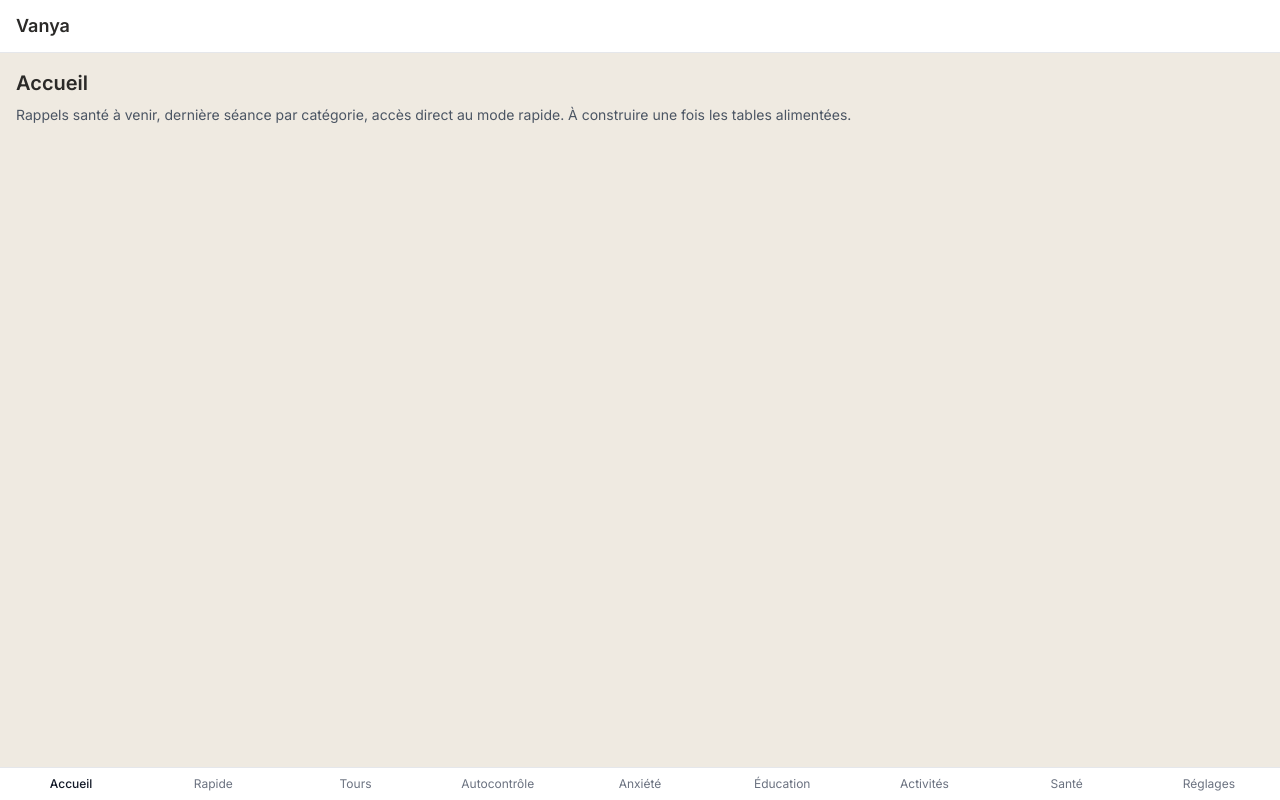
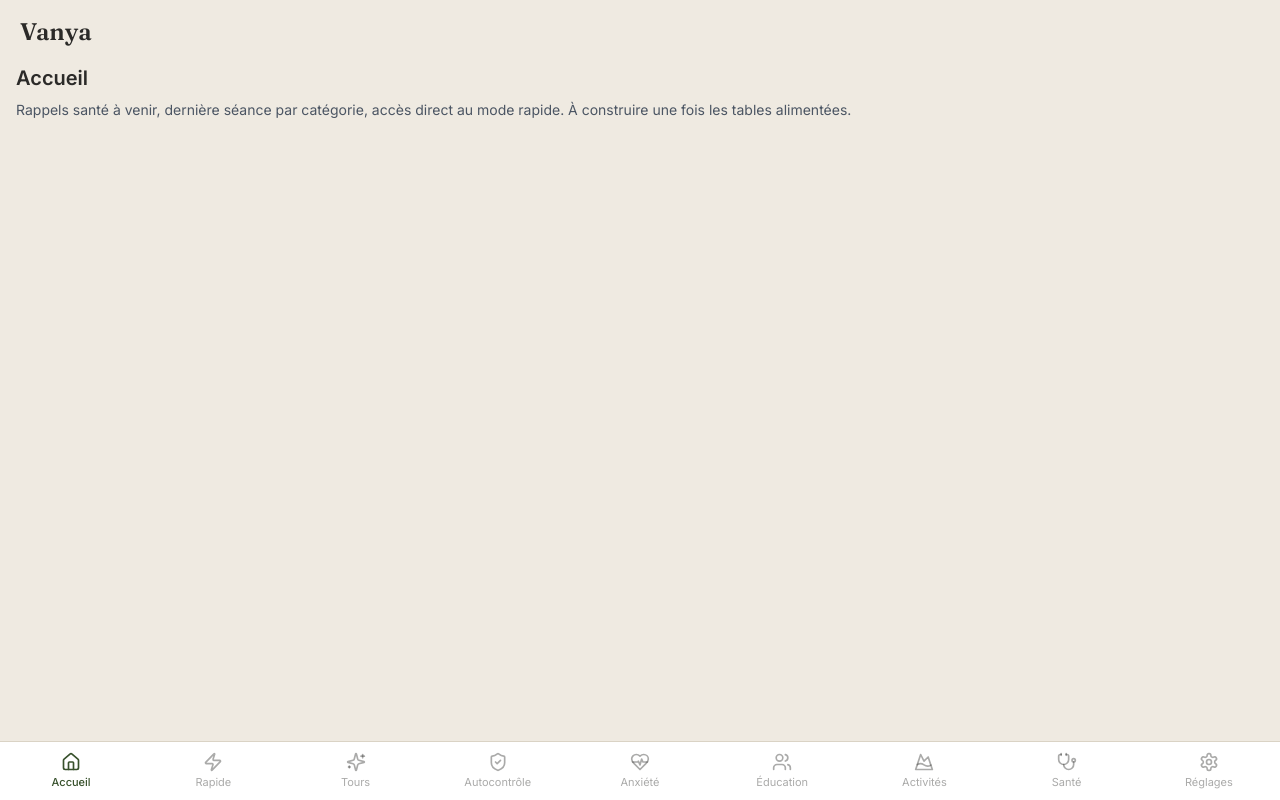
Before and after one commit to Rebbe33/dog-app, a React (Vite) app: page / in a window 1280 px wide. Built offline with nearby package versions, Linux system fonts and the light colour scheme; no server answers.

Commit message:
Add icons to navigation items in App component

```diff
--- a/src/App.tsx
+++ b/src/App.tsx
@@ -1,4 +1,5 @@
 import { Routes, Route, NavLink } from 'react-router-dom'
+import { Home, Zap, Sparkles, ShieldCheck, HeartPulse, Users, MountainSnow, Stethoscope, Settings } from 'lucide-react'
 import Accueil from './pages/Accueil'
 import ModeRapide from './pages/ModeRapide'
 import Tours from './pages/Tours'
@@ -11,25 +12,25 @@ import Sante from './pages/Sante'
 import Reglages from './pages/Reglages'
 
 const NAV_ITEMS = [
-  { to: '/', label: 'Accueil' },
-  { to: '/rapide', label: 'Rapide' },
-  { to: '/tours', label: 'Tours' },
-  { to: '/autocontrole', label: 'Autocontrôle' },
-  { to: '/anxiete', label: 'Anxiété' },
-  { to: '/education', label: 'Éducation' },
-  { to: '/activites', label: 'Activités' },
-  { to: '/sante', label: 'Santé' },
-  { to: '/reglages', label: 'Réglages' },
+  { to: '/', label: 'Accueil', icon: Home },
+  { to: '/rapide', label: 'Rapide', icon: Zap },
+  { to: '/tours', label: 'Tours', icon: Sparkles },
+  { to: '/autocontrole', label: 'Autocontrôle', icon: ShieldCheck },
+  { to: '/anxiete', label: 'Anxiété', icon: HeartPulse },
+  { to: '/education', label: 'Éducation', icon: Users },
+  { to: '/activites', label: 'Activités', icon: MountainSnow },
+  { to: '/sante', label: 'Santé', icon: Stethoscope },
+  { to: '/reglages', label: 'Réglages', icon: Settings },
 ]
 
 export default function App() {
   return (
-    <div className="min-h-screen flex flex-col">
-      <header className="px-4 py-3 border-b border-gray-200 bg-white">
-        <h1 className="text-lg font-semibold">Vanya</h1>
+    <div className="min-h-screen flex flex-col bg-paper">
+      <header className="px-5 py-4">
+        <h1 className="font-display text-2xl font-semibold text-ink">Vanya</h1>
       </header>
 
-      <main className="flex-1 px-4 py-4 pb-20">
+      <main className="flex-1 px-4 pb-24">
         <Routes>
           <Route path="/" element={<Accueil />} />
           <Route path="/rapide" element={<ModeRapide />} />
@@ -44,23 +45,27 @@ export default function App() {
         </Routes>
       </main>
 
-      <nav className="fixed bottom-0 left-0 right-0 bg-white border-t border-gray-200 overflow-x-auto">
-        <ul className="flex text-xs">
-          {NAV_ITEMS.map((item) => (
-            <li key={item.to} className="flex-1 min-w-[72px]">
+      <nav className="fixed bottom-0 left-0 right-0 bg-white border-t border-line overflow-x-auto">
+        <ul className="flex text-[11px]">
+          {NAV_ITEMS.map((item) => {
+            const Icon = item.icon
+            return (
+              <li key={item.to} className="flex-1 min-w-[68px]">
                 <NavLink
                   to={item.to}
                   end={item.to === '/'}
                   className={({ isActive }) =>
-                  `flex flex-col items-center justify-center py-2 ${
-                    isActive ? 'text-gray-900 font-medium' : 'text-gray-500'
+                    `flex flex-col items-center justify-center gap-0.5 py-2.5 ${
+                      isActive ? 'text-moss-dark font-medium' : 'text-ink/40'
                     }`
                   }
                 >
+                  <Icon size={20} strokeWidth={2} />
                   {item.label}
                 </NavLink>
               </li>
-          ))}
+            )
+          })}
         </ul>
       </nav>
     </div>
```
Lines whose indentation alone changed are shown as unchanged.
